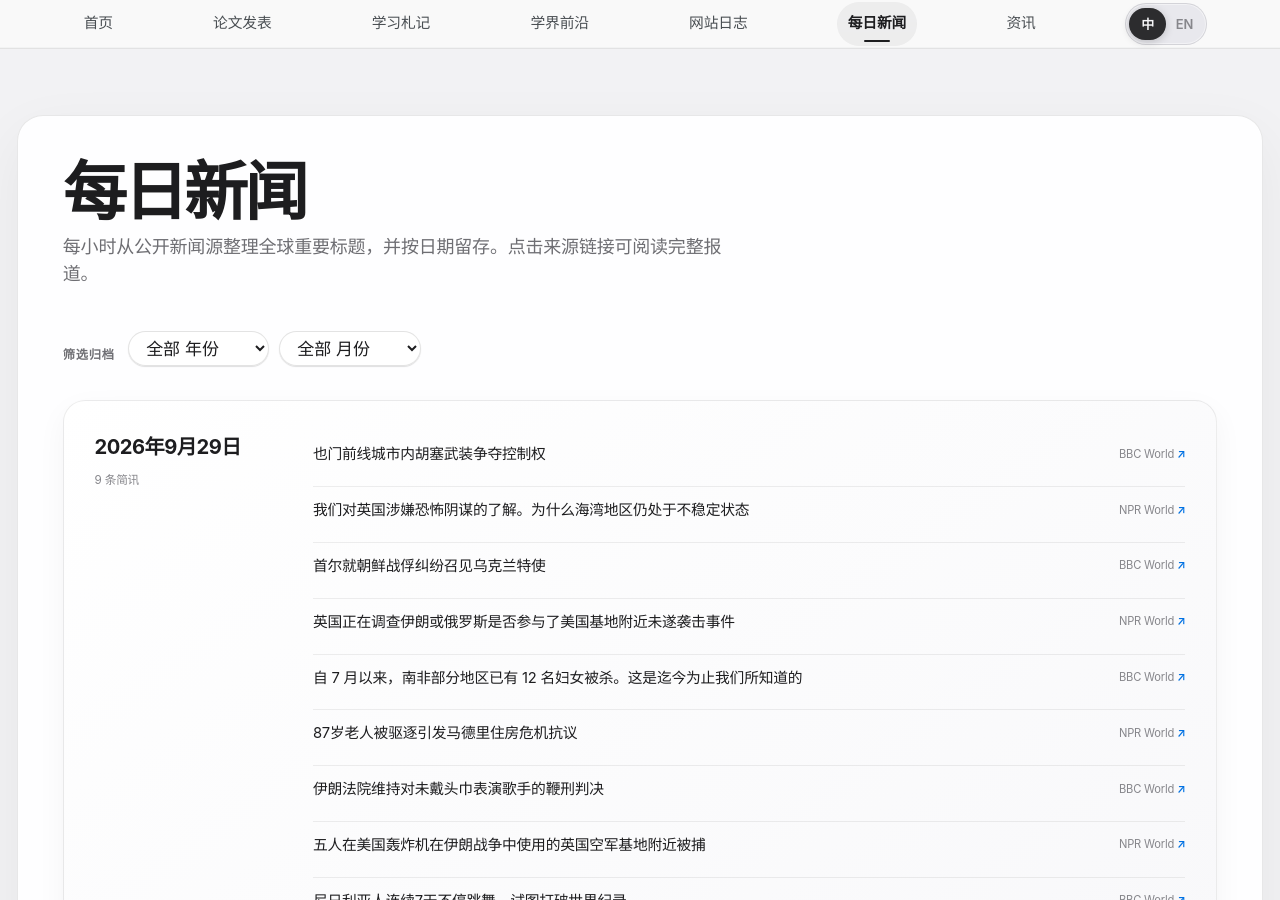
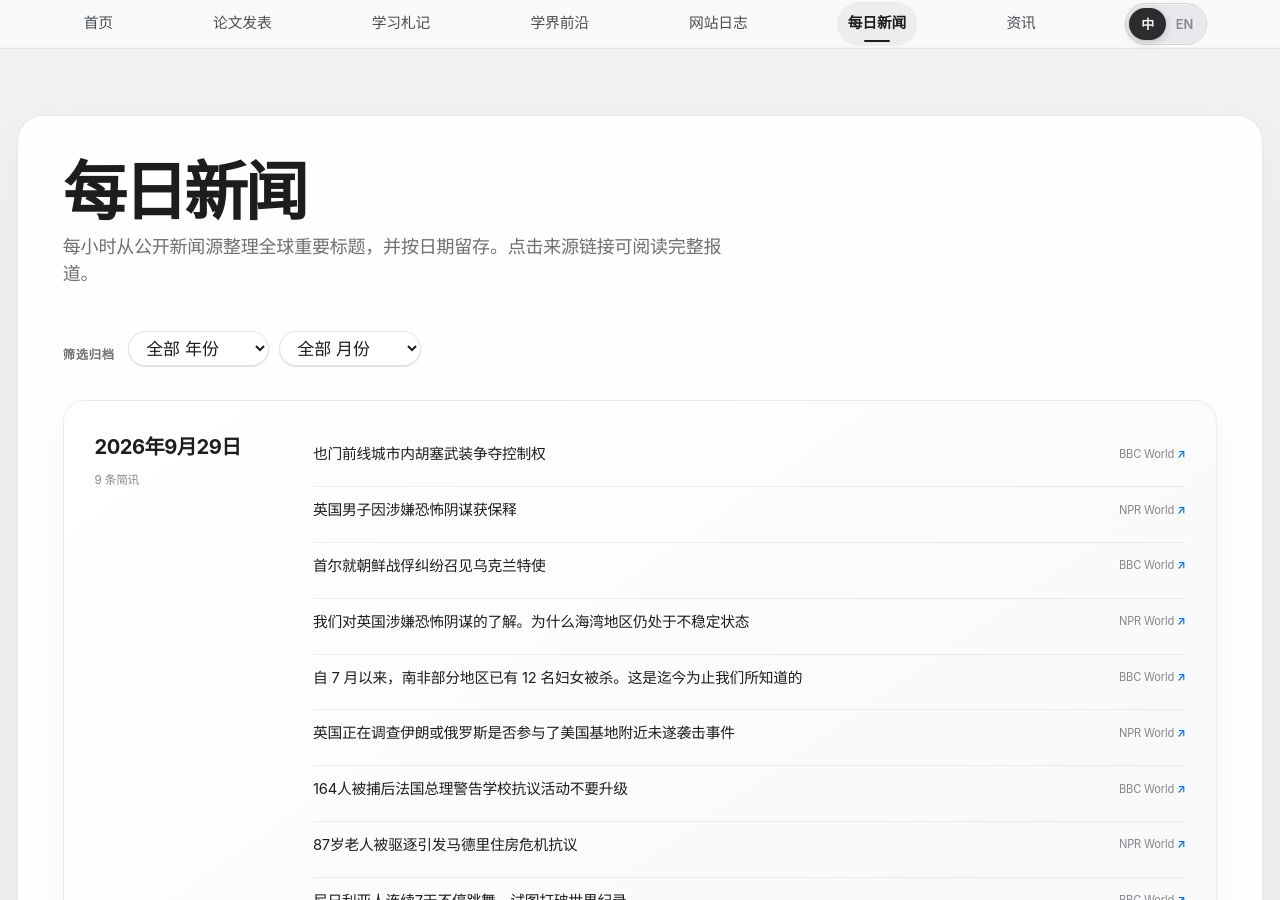
Before and after one commit to HaoxiangLuo/HaoxiangLuo.github.io, a Jekyll site: the page built from _pages/daily-news-zh.html, in a window 1280 px wide and 900 px high. Built offline with Jekyll 4.4.1, drawn with Linux system fonts in a browser that asks for light colours; a style sheet for code colours, icons or effects is not loaded.

Commit message:
Update daily news 2026-09-29

```diff
--- a/_data/daily_news.json
+++ b/_data/daily_news.json
@@ -1,5 +1,5 @@
 {
-  "updated_at": "2026-09-29T05:25:22+08:00",
+  "updated_at": "2026-09-29T06:24:46+08:00",
   "days": [
     {
       "date": "2026-09-29",
@@ -11,10 +11,10 @@
           "title_zh": "也门前线城市内胡塞武装争夺控制权"
         },
         {
-          "title": "What we know about the suspected U.K. terror plot. And, why the Gulf remains in limbo",
+          "title": "British men released on bail after suspected terror plot",
           "source": "NPR World",
-          "url": "https://www.npr.org/2026/09/28/g-s1-145248/up-first-newsletter-uk-us-air-base-iran-strait-hormuz-media-outlets-cnn-trump",
-          "title_zh": "我们对英国涉嫌恐怖阴谋的了解。为什么海湾地区仍处于不稳定状态"
+          "url": "https://www.npr.org/2026/09/28/nx-s1-5983550/british-men-released-on-bail-after-suspected-terror-plot",
+          "title_zh": "英国男子因涉嫌恐怖阴谋获保释"
         },
         {
           "title": "Seoul summons Ukraine envoy over North Korean prisoner-of-war row",
@@ -23,10 +23,10 @@
           "title_zh": "首尔就朝鲜战俘纠纷召见乌克兰特使"
         },
         {
-          "title": "U.K. examines if Iran or Russia are involved in foiled attack near base used by U.S.",
+          "title": "What we know about the suspected U.K. terror plot. And, why the Gulf remains in limbo",
           "source": "NPR World",
-          "url": "https://www.npr.org/2026/09/28/g-s1-145245/britain-us-base-suspected-foiled-attack",
-          "title_zh": "英国正在调查伊朗或俄罗斯是否参与了美国基地附近未遂袭击事件"
+          "url": "https://www.npr.org/2026/09/28/g-s1-145248/up-first-newsletter-uk-us-air-base-iran-strait-hormuz-media-outlets-cnn-trump",
+          "title_zh": "我们对英国涉嫌恐怖阴谋的了解。为什么海湾地区仍处于不稳定状态"
         },
         {
           "title": "Twelve women have been killed in one part of South Africa since July. Here's what we know so far",
@@ -35,22 +35,22 @@
           "title_zh": "自 7 月以来，南非部分地区已有 12 名妇女被杀。这是迄今为止我们所知道的"
         },
         {
+          "title": "U.K. examines if Iran or Russia are involved in foiled attack near base used by U.S.",
+          "source": "NPR World",
+          "url": "https://www.npr.org/2026/09/28/g-s1-145245/britain-us-base-suspected-foiled-attack",
+          "title_zh": "英国正在调查伊朗或俄罗斯是否参与了美国基地附近未遂袭击事件"
+        },
+        {
+          "title": "French PM warns against escalation of school protests after 164 arrested",
+          "source": "BBC World",
+          "url": "https://www.bbc.co.uk/news/articles/cmqxvnn49rg2o?at_medium=RSS&at_campaign=rss",
+          "title_zh": "164人被捕后法国总理警告学校抗议活动不要升级"
+        },
+        {
           "title": "Eviction of 87-year-old sparks protests in Madrid over housing crisis",
           "source": "NPR World",
           "url": "https://www.npr.org/2026/09/28/nx-s1-5983303/encampment-protest-madrid-housing-crisis",
           "title_zh": "87岁老人被驱逐引发马德里住房危机抗议"
-        },
-        {
-          "title": "Iran court upholds lashes sentence for singer who performed without hijab",
-          "source": "BBC World",
-          "url": "https://www.bbc.co.uk/news/articles/crn45ed1kqqgo?at_medium=RSS&at_campaign=rss",
-          "title_zh": "伊朗法院维持对未戴头巾表演歌手的鞭刑判决"
-        },
-        {
-          "title": "Five arrested near UK air base used by U.S. bombers in Iran war",
-          "source": "NPR World",
-          "url": "https://www.npr.org/2026/09/27/nx-s1-5982718/five-arrested-near-uk-air-base-used-by-u-s-bombers-in-iran-war",
-          "title_zh": "五人在美国轰炸机在伊朗战争中使用的英国空军基地附近被捕"
         },
         {
           "title": "Nigerian attempts to break world record by dancing non-stop for seven days",
```
